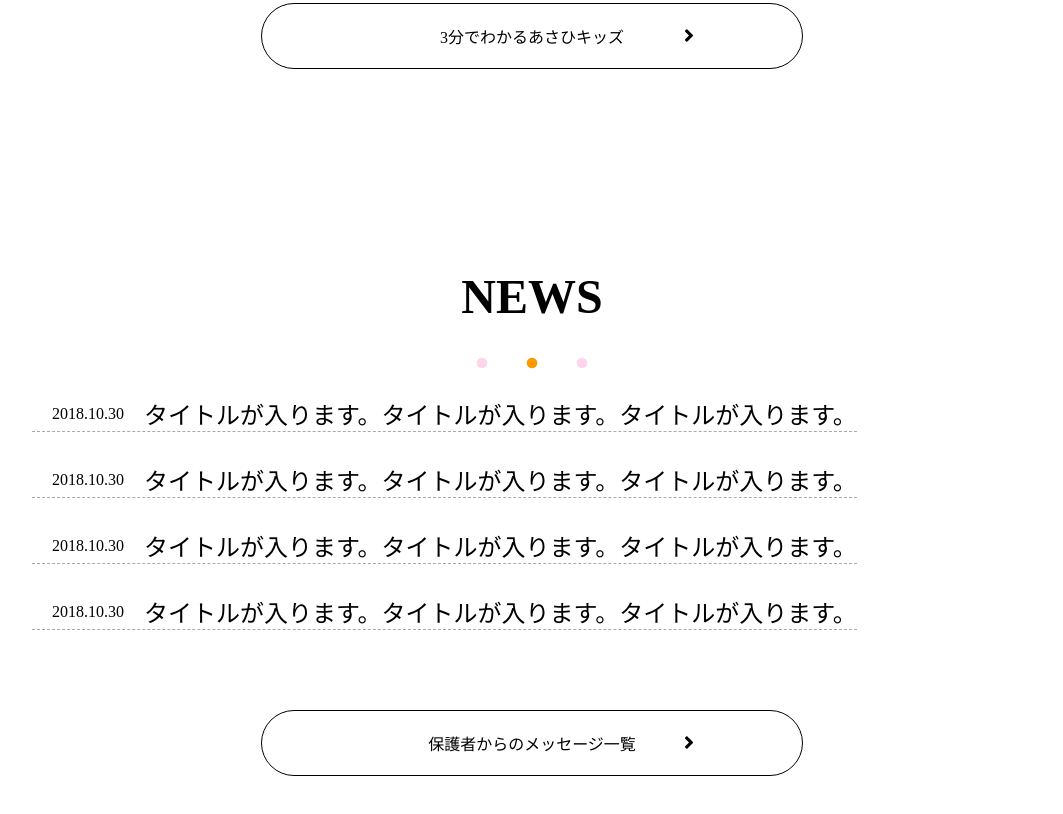
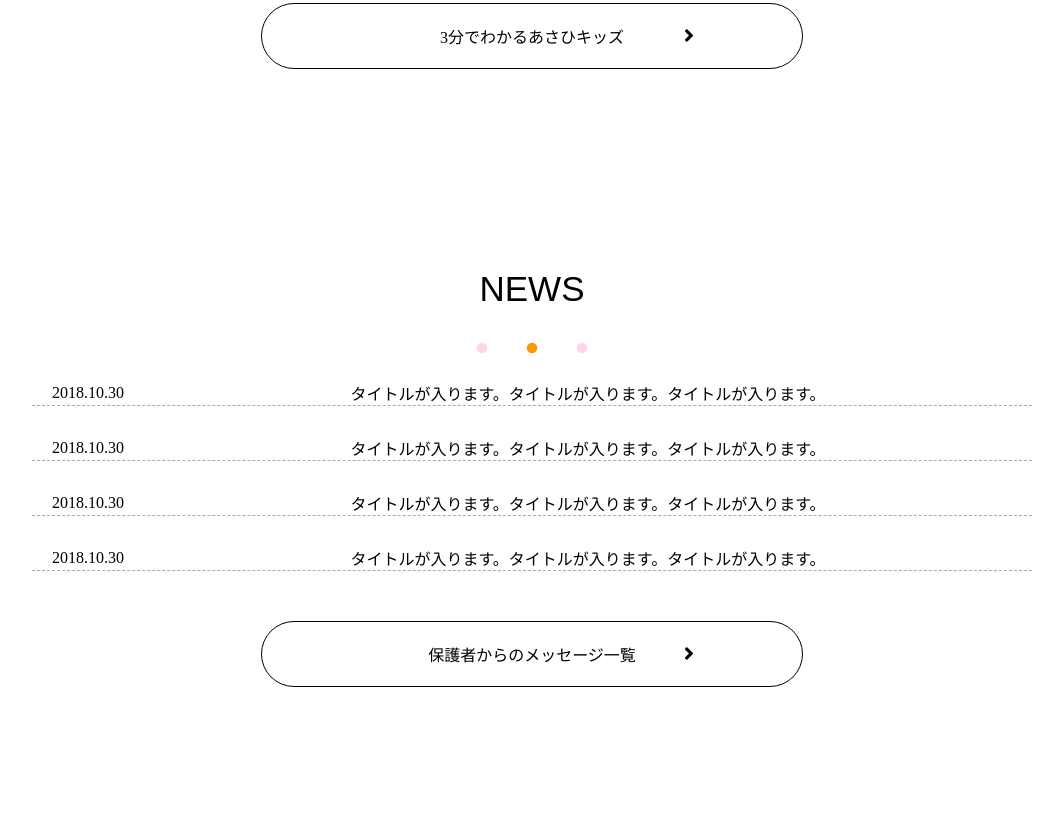
Before and after one commit to Oppai-creater/syunta-practice1, a plain HTML site: page index.html in a window 1280 px wide. Shown: the part 1600-2414 px from the top of the page, without its empty margins (108-1171 px from the left). After the commit the page ends 2387 px from the top, so only its background shows below. Drawn offline with Linux system fonts and the light colour scheme.

Commit message:
newsセクションの修正

```diff
--- a/assets/css/style.css
+++ b/assets/css/style.css
@@ -66,7 +66,7 @@
   font-size: 32px;
 }
 #news .news-contents {
-  display: inline-block;
+  display: block;
   text-align: center;
   margin-bottom: 50px;
 }
@@ -74,9 +74,6 @@
   border-bottom: dashed 1px #aaa;
   margin-bottom: 30px;
 }
-#news .news-content h2 {
-  font-weight: normal;
-}
 #news .news-content time {
   margin: auto 20px;
 }
--- a/index.html
+++ b/index.html
@@ -142,25 +142,25 @@
       <section id="news">
         <div class="container">
           <div class="news-top">
-            <h1>NEWS</h1>
+            <div class="section-title">NEWS</div>
             <p class="dot">・<span>・</span>・</p>
           </div>
           <div class="news-contents">
             <div class="news-content flex flex-between">
               <time>2018.10.30</time>
-              <h2>タイトルが入ります。タイトルが入ります。タイトルが入ります。<h2>
+              <p>タイトルが入ります。タイトルが入ります。タイトルが入ります。<p>
             </div>
             <div class="news-content flex flex-between">
               <time>2018.10.30</time>
-              <h2>タイトルが入ります。タイトルが入ります。タイトルが入ります。<h2>
+              <p>タイトルが入ります。タイトルが入ります。タイトルが入ります。<p>
             </div>
             <div class="news-content flex flex-between">
               <time>2018.10.30</time>
-              <h2>タイトルが入ります。タイトルが入ります。タイトルが入ります。<h2>
+              <p>タイトルが入ります。タイトルが入ります。タイトルが入ります。<p>
             </div>
             <div class="news-content flex flex-between">
               <time>2018.10.30</time>
-              <h2>タイトルが入ります。タイトルが入ります。タイトルが入ります。<h2>
+              <p>タイトルが入ります。タイトルが入ります。タイトルが入ります。<p>
             </div>
 
           </div>
```
